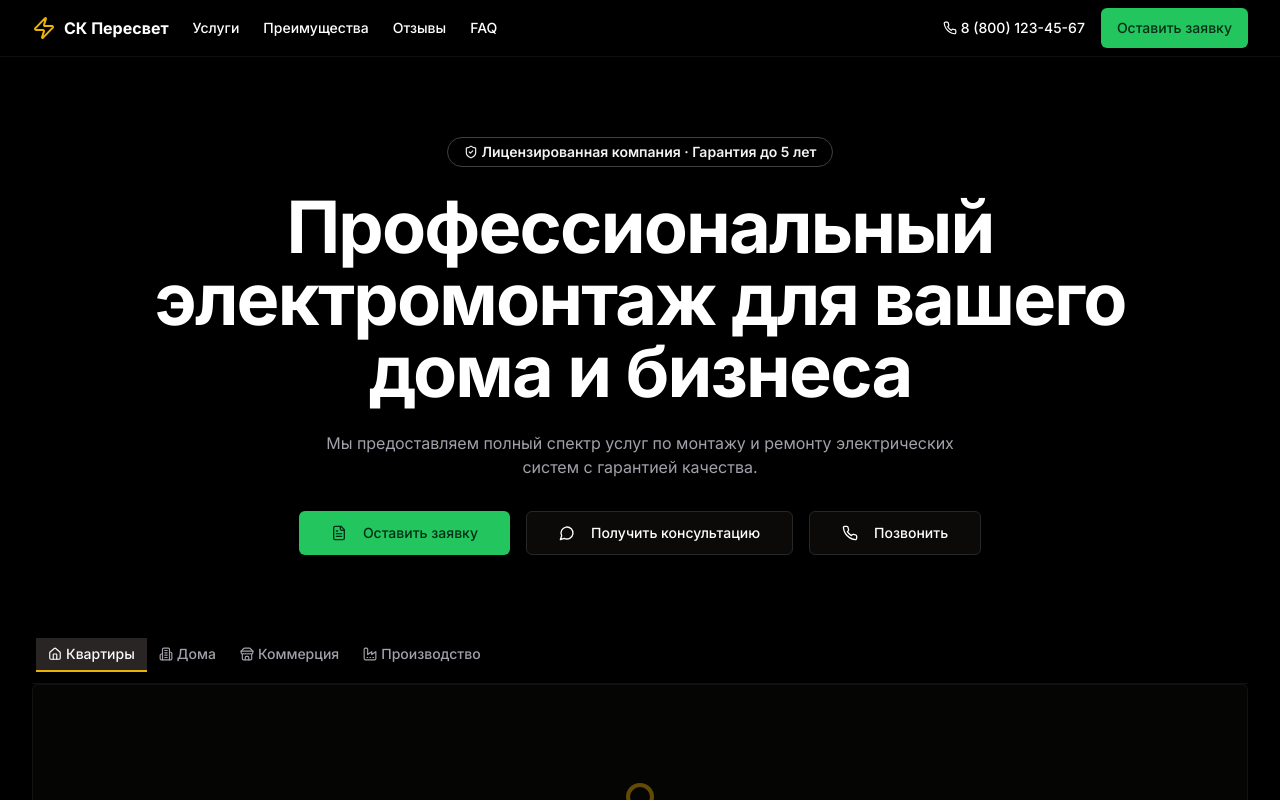
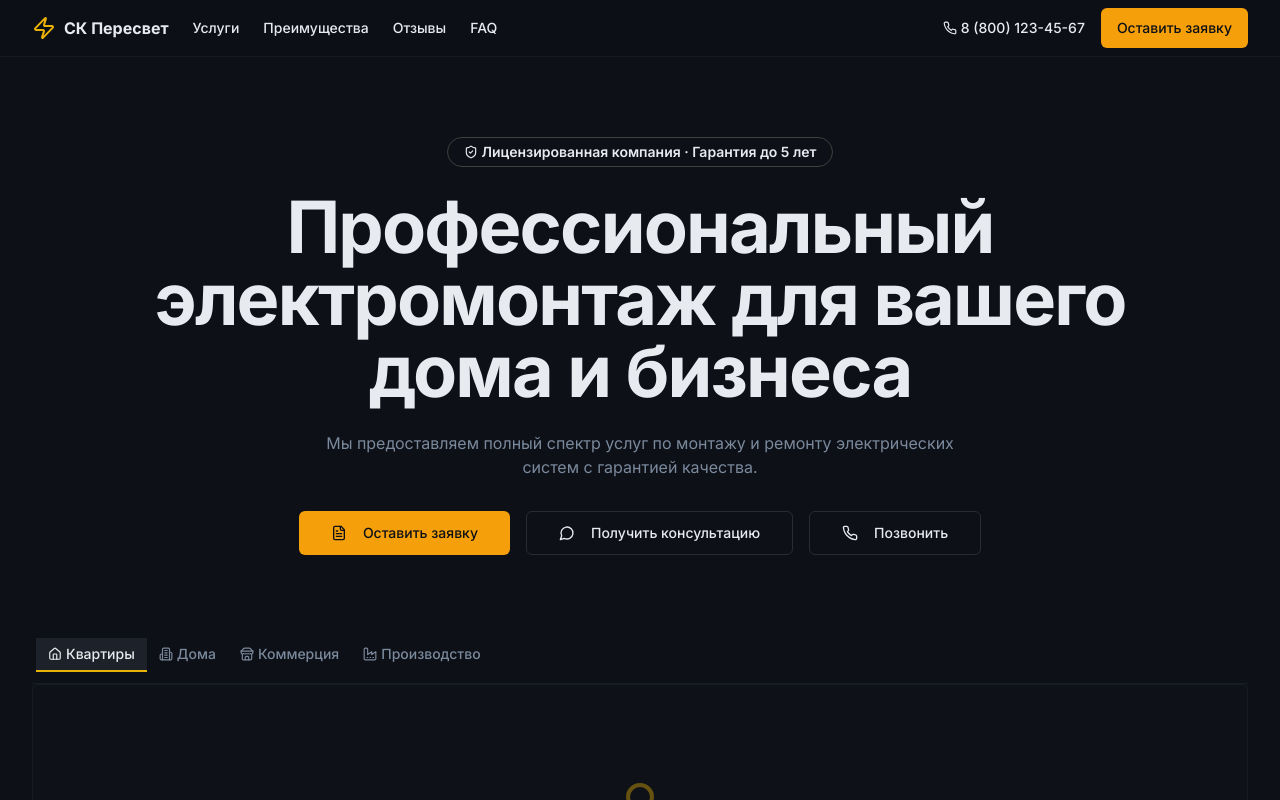
Before and after one commit to pr-poehali-dev/solar-energy-initiative-1, a React (Vite) app: page / in a window 1280 px wide. Shown: the top 800 px of the page. Built offline with nearby package versions, Linux system fonts and the light colour scheme.

Commit message:
поменять цветовую схему на более приятную и мягкую

```diff
--- a/src/components/Navbar.tsx
+++ b/src/components/Navbar.tsx
@@ -3,7 +3,7 @@ import Icon from "@/components/ui/icon"
 
 export function Navbar() {
   return (
-    <header className="sticky top-0 z-50 w-full border-b border-border/40 bg-black/95 backdrop-blur">
+    <header className="sticky top-0 z-50 w-full border-b border-border/40 bg-background/95 backdrop-blur">
       <div className="container flex h-14 max-w-screen-xl items-center">
         <div className="mr-4 flex">
           <a href="/" className="mr-6 flex items-center space-x-2">
--- a/src/index.css
+++ b/src/index.css
@@ -35,33 +35,33 @@
   }
 
   .dark {
-    --background: 20 14.3% 4.1%;
-    --foreground: 0 0% 95%;
-    --card: 24 9.8% 10%;
-    --card-foreground: 0 0% 95%;
-    --popover: 0 0% 9%;
-    --popover-foreground: 0 0% 95%;
-    --primary: 142.1 70.6% 45.3%;
-    --primary-foreground: 144.9 80.4% 10%;
-    --secondary: 240 3.7% 15.9%;
-    --secondary-foreground: 0 0% 98%;
-    --muted: 0 0% 15%;
-    --muted-foreground: 240 5% 64.9%;
-    --accent: 12 6.5% 15.1%;
-    --accent-foreground: 0 0% 98%;
+    --background: 220 25% 7%;
+    --foreground: 210 20% 92%;
+    --card: 220 20% 11%;
+    --card-foreground: 210 20% 92%;
+    --popover: 220 22% 10%;
+    --popover-foreground: 210 20% 92%;
+    --primary: 38 92% 50%;
+    --primary-foreground: 220 25% 7%;
+    --secondary: 220 15% 16%;
+    --secondary-foreground: 210 20% 92%;
+    --muted: 220 15% 16%;
+    --muted-foreground: 215 15% 55%;
+    --accent: 220 18% 14%;
+    --accent-foreground: 210 20% 92%;
     --destructive: 0 62.8% 30.6%;
     --destructive-foreground: 0 85.7% 97.3%;
-    --border: 240 3.7% 15.9%;
-    --input: 240 3.7% 15.9%;
-    --ring: 142.4 71.8% 29.2%;
-    --sidebar-background: 240 5.9% 10%;
-    --sidebar-foreground: 240 4.8% 95.9%;
-    --sidebar-primary: 224.3 76.3% 48%;
-    --sidebar-primary-foreground: 0 0% 100%;
-    --sidebar-accent: 240 3.7% 15.9%;
-    --sidebar-accent-foreground: 240 4.8% 95.9%;
-    --sidebar-border: 240 3.7% 15.9%;
-    --sidebar-ring: 217.2 91.2% 59.8%;
+    --border: 220 15% 18%;
+    --input: 220 15% 18%;
+    --ring: 38 92% 50%;
+    --sidebar-background: 220 25% 9%;
+    --sidebar-foreground: 210 20% 92%;
+    --sidebar-primary: 38 92% 50%;
+    --sidebar-primary-foreground: 220 25% 7%;
+    --sidebar-accent: 220 15% 16%;
+    --sidebar-accent-foreground: 210 20% 92%;
+    --sidebar-border: 220 15% 18%;
+    --sidebar-ring: 38 92% 50%;
   }
 }
 
--- a/src/pages/Index.tsx
+++ b/src/pages/Index.tsx
@@ -11,7 +11,7 @@ import { CtaSection } from "@/components/CtaSection"
 
 const Index = () => {
   return (
-    <div className="dark bg-black text-white min-h-screen">
+    <div className="dark bg-background text-foreground min-h-screen">
       <Navbar />
       <main className="flex min-h-screen flex-col items-center">
         <HeroSection />
```
